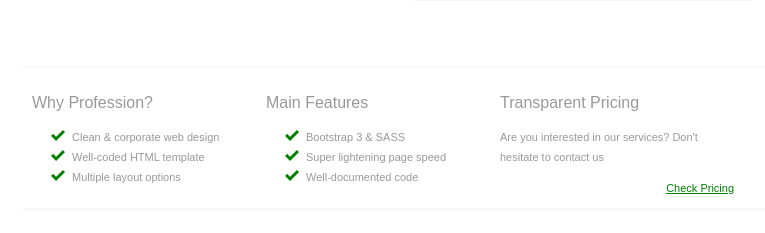
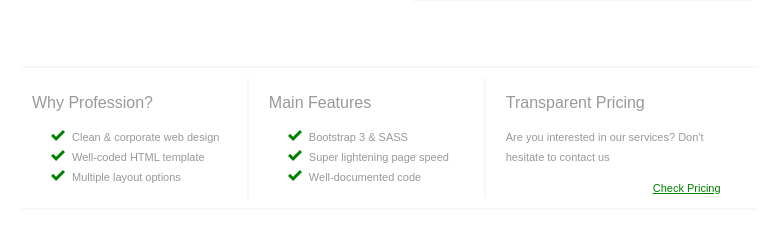
Before and after one commit to hijackjones/hijackjones.github.io, a PHP site: page /AustinCodingAcademy_Spring2016/Week3/Homework2/index.html in a window 1280 px wide. Shown: the part 488-721 px from the top of the page, without its empty margins (218-983 px from the left). Run offline with PHP 8.4, Linux system fonts and the light colour scheme.

Commit message:
cleaned and finished .footer

```diff
--- a/AustinCodingAcademy_Spring2016/Week3/Homework2/css/homework-style.css
+++ b/AustinCodingAcademy_Spring2016/Week3/Homework2/css/homework-style.css
@@ -39,6 +39,10 @@ a {
 
 }
 
+#body {
+    display: inline-block;
+}
+
 .content {
     width: 350px;
     float: left;
@@ -46,10 +50,12 @@ a {
     padding: 10px;
     margin-right: 10px;
     height: 300px;
+
 }
 
 .aside {
     overflow: auto;
+
 }
 
 .aside > div {
@@ -79,12 +85,16 @@ img {
     border-bottom: 2px solid #f7f7f7;
     padding: 10px;
     overflow: auto;
-
+    display: inline-block;
 }
 
 .footercolumn {
     float: left;
     width: 30%;
+/*    align-content: center;  <-- this crap doesn't work*/
+
+/*    margin: 0 auto;*/
+
 
 }
 
@@ -97,3 +107,11 @@ img {
 ul {
     list-style-image: url('../img/green_check.png');
 }
+
+.footer > div:nth-child(2) {
+/*    border: 1px dotted red;*/
+    border-left: 2px solid #f7f7f7;
+    border-right: 2px solid #f7f7f7;
+    margin-right: 20px;
+    padding-left: 20px;
+}
```
